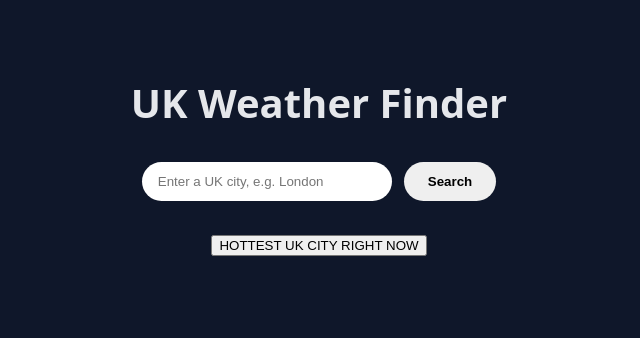
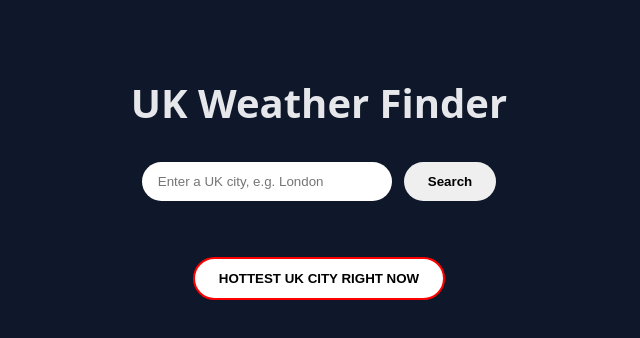
Before and after one commit to lbeabrowne/mthree_group_project, a React (Create React App) app in the folder frontend/: page / in a window 1280 px wide. Shown: the top 338 px of the page, without its empty margins (321-961 px from the left). Built offline with nearby package versions, Linux system fonts and the light colour scheme.

Commit message:
updating user interface for hottest city button

```diff
--- a/frontend/src/App.js
+++ b/frontend/src/App.js
@@ -51,10 +51,10 @@ function App() {
           <p className="description">{weather.description}</p>
 
           <p className="temp">
-            {Math.round(weather.temperature)}°C
+            {Math.round(weather.temperature)} °C
             <span className="feels-like">
               {" "}
-              (feels like {Math.round(weather.feels_like)}°C)
+              (feels like {Math.round(weather.feels_like)} °C)
             </span>
           </p>
 
--- /dev/null
+++ b/frontend/src/components/HottestCity.css
@@ -0,0 +1,27 @@
+.hottest-city-button {
+  margin-top: 1.5rem;
+  padding: 0.75rem 1.5rem;
+  border-radius: 999px;
+  border: 2px solid red; /* default red border */
+  cursor: pointer;
+  font-weight: 600;
+  background-color: white; /* optional: gives contrast to red border */
+  transition: all 0.3s ease; /* smooth hover animation */
+}
+
+/* Hover effect */
+.hottest-city-button:hover {
+  background-color: red;   /* fill the button */
+  color: white;            /* change text color */
+  transform: scale(1.05);  /* slight grow effect */
+}
+
+.hottest-city-card {
+  margin-top: 1.5rem;
+  padding: 1.5rem 2rem;
+  background: #111827;
+  border-radius: 1rem;
+  text-align: center;
+  box-shadow: 0 10px 30px rgba(0, 0, 0, 0.4);
+  max-width: 360px;
+}
--- a/frontend/src/components/HottestCity.jsx
+++ b/frontend/src/components/HottestCity.jsx
@@ -1,6 +1,7 @@
 import React, { useState } from "react";
 import Spinner from "./Spinner";
 import "./Spinner.css";
+import "./HottestCity.css"
 
 function HottestCity() {
   const [data, setData] = useState(null);
@@ -21,7 +22,7 @@ function HottestCity() {
 
   return (
     <div>
-      <button onClick={fetchHottestCity}>
+      <button onClick={fetchHottestCity} className="hottest-city-button" >
         HOTTEST UK CITY RIGHT NOW
       </button>
 
@@ -30,13 +31,13 @@ function HottestCity() {
 
       {/* Show result once loading is done */}
       {!loading && data && (
-        <div>
+        <div className="hottest-city-card">
           <h3>
             Hottest City: {data.city}
             {/* Show region if it is different from city */}
             {data.region && data.region !== data.city ? `, ${data.region}` : ""}
           </h3>
-          <p>Temperature: {data.temp_c} °C</p>
+          <p>Temperature: {Math.round(data.temp_c)} °C</p>
           <p>Condition: {data.condition}</p>
           <img src={data.icon} alt="icon" />
         </div>
```
